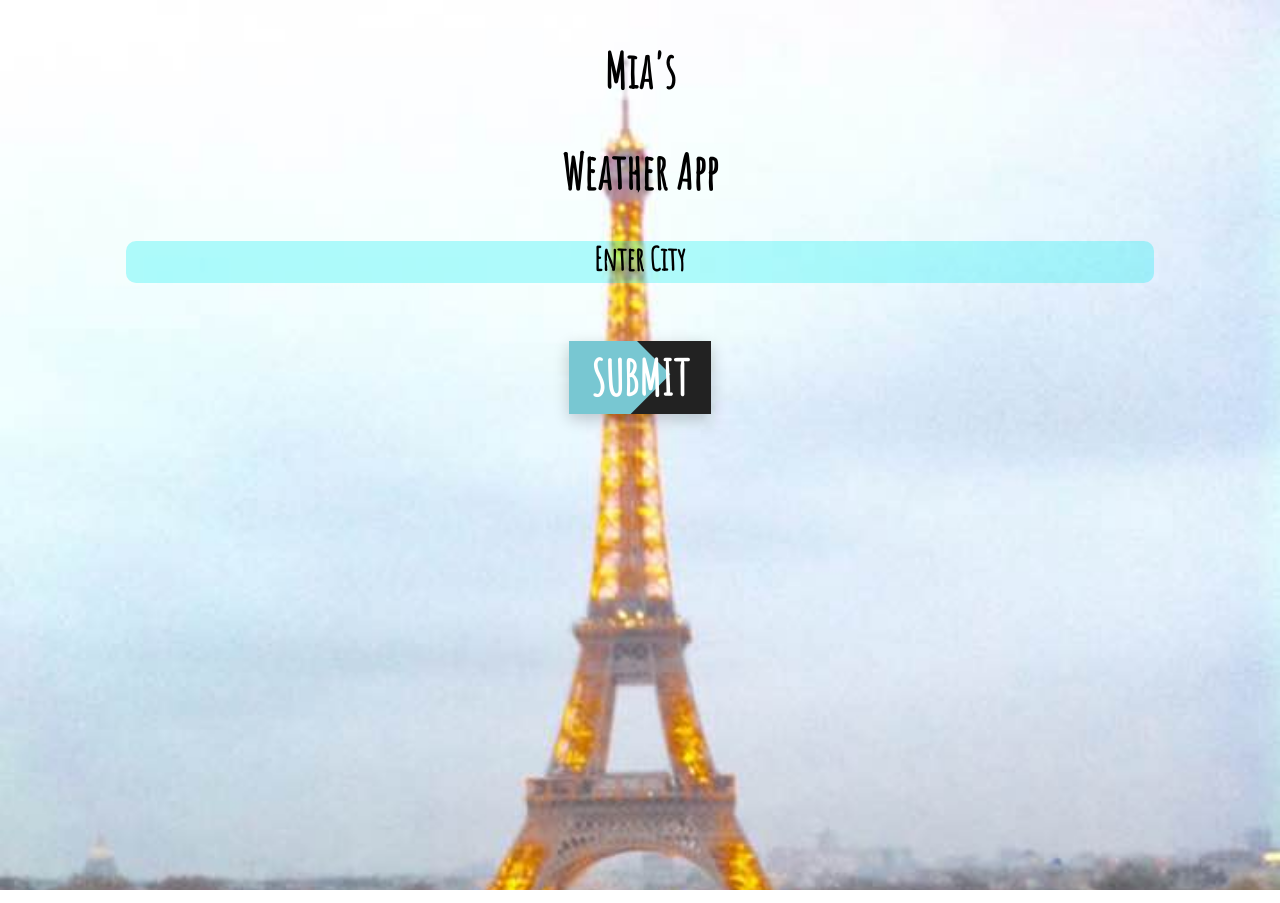
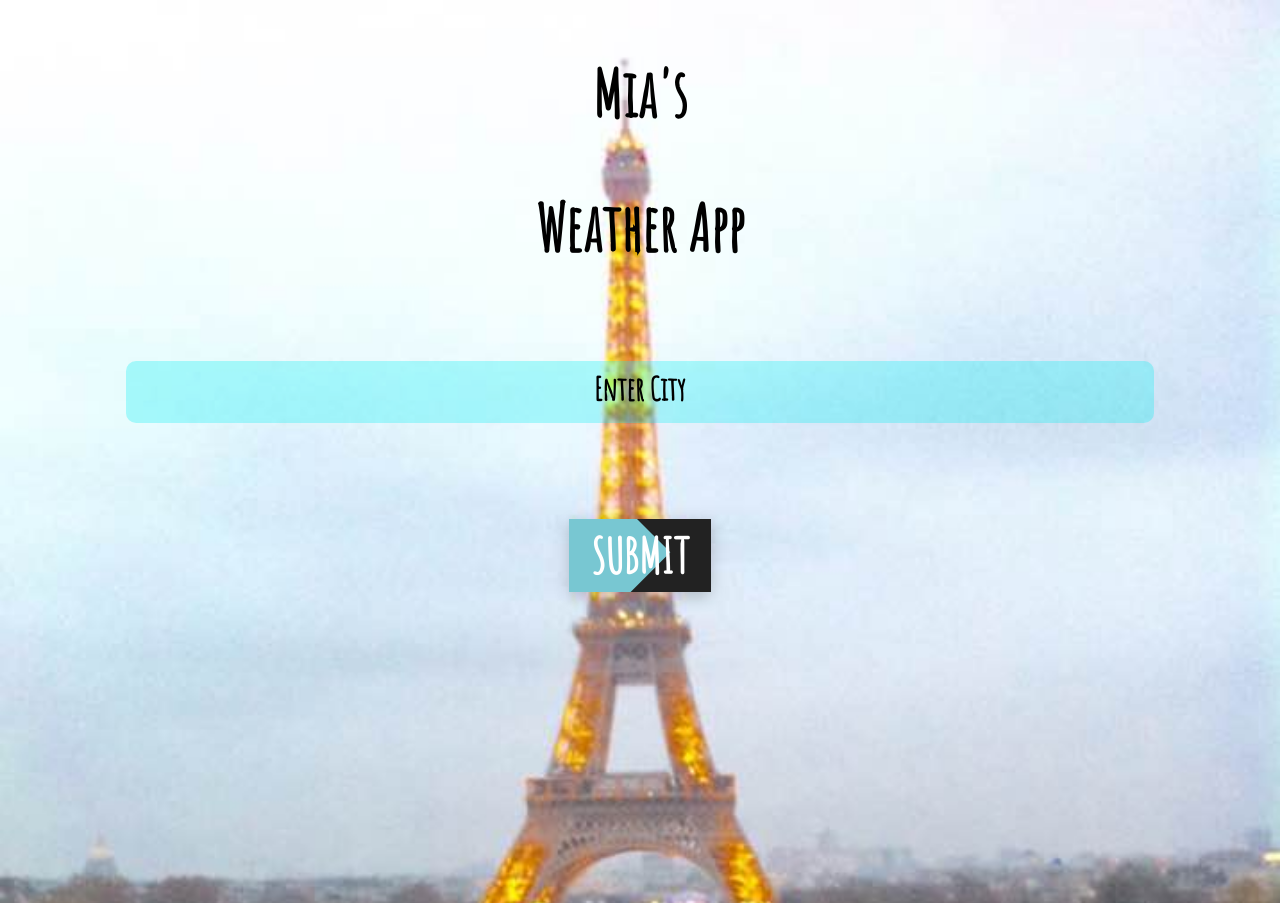
Before and after one commit to williamfowlerthd/just-mia, a React (Create React App) app: page / in a window 1280 px wide. Built offline with nearby package versions, Linux system fonts and the light colour scheme.

Commit message:
style push

```diff
--- a/src/App.js
+++ b/src/App.js
@@ -44,8 +44,8 @@ function App() {
   return (
     //send props to form and weather and console weather data
     <div className="App">
-      <h2 style={{ fontFamily: 'Amatic SC, cursive', fontSize: "3em" }}>Mia's</h2>
-      <h2 style={{ fontFamily: 'Amatic SC, cursive', fontSize: "3em" }}>Weather App</h2>
+      <h2 style={{ fontFamily: 'Amatic SC, cursive', fontSize: "4em" }}>Mia's</h2>
+      <h2 style={{ fontFamily: 'Amatic SC, cursive', fontSize: "4em" }}>Weather App</h2>
       <Form getWeather={fetchData} />
       <Weather
         city={weather.city}
--- a/src/Form.css
+++ b/src/Form.css
@@ -16,7 +16,7 @@
   background-color: #222;
   padding: 6px 22px;
   margin: 0 auto;
-  margin-top: 1.2em;
+  margin-top: 2em;
   box-shadow: 0 5px 15px rgba(0,0,0,0.20);
 }
 
--- a/src/Form.js
+++ b/src/Form.js
@@ -8,7 +8,7 @@ const Form = (props) => {
         <input
           style={{
             width: '80vw',
-            height: '5vh',
+            height: '7.5vh',
             backgroundColor: 'rgba(7, 238, 242, 0.3)',
             border: 'none',
             textAlign: 'center',
@@ -16,7 +16,7 @@ const Form = (props) => {
             fontSize: 24,
             fontWeight: 600,
             borderRadius: 10,
-            marginTop: '0vh',
+            marginTop: '5vh',
             color: 'black'
           }}
           type='text'
```
